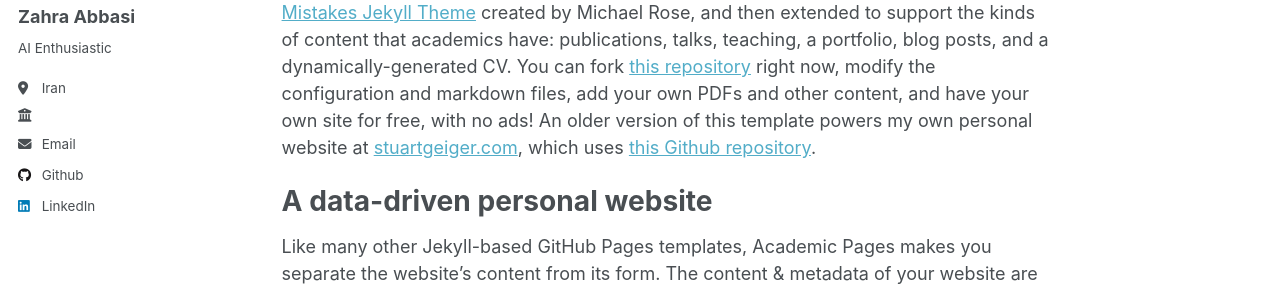
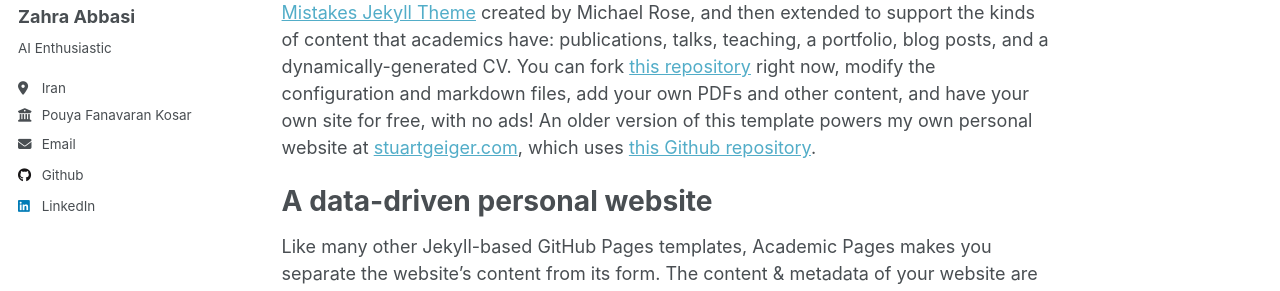
Before and after one commit to zahra-abbasi-vault/zahra-abbasi-vault.github.io, a Jekyll site: the page built from _pages/about.md, in a window 1280 px wide. Shown: the part 285-576 px from the top of the page. Built offline with Jekyll 4.4.1, drawn with Linux system fonts in a browser that asks for light colours.

Commit message:
Update _config.yml

```diff
--- a/_config.yml
+++ b/_config.yml
@@ -26,7 +26,7 @@
   pronouns         : # example: "she/her"
   bio              : "AI Enthusiastic"
   location         : "Iran"
-  employer         : ""
+  employer         : "Pouya Fanavaran Kosar"
   uri              : # URL
   email            : "zahra.abbasi.m01@gmail.com"
 
```
